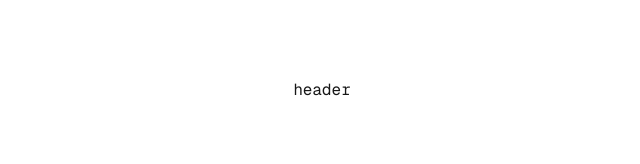
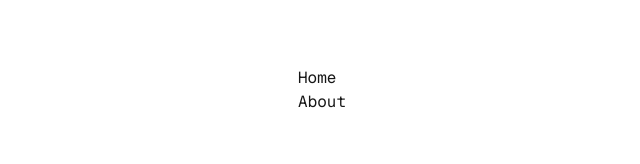
Before and after one commit to shadrack007/alx-project-0x02-setup, a Next.js app in the folder alx-project-0x02/: page / in a window 1280 px wide. Shown: the top 164 px of the page, without its empty margins (318-958 px from the left). Built offline with nearby package versions, Linux system fonts and the light colour scheme.

Commit message:
feat: implemented simple nav bar

```diff
--- a/alx-project-0x02/components/layout/Header.tsx
+++ b/alx-project-0x02/components/layout/Header.tsx
@@ -1,7 +1,18 @@
+import Link from "next/link";
+
 const Header: React.FC = () => {
   return (
     <header>
-      <p>header</p>
+      <nav>
+        <ul>
+          <li>
+            <Link href="/home">Home</Link>
+          </li>
+          <li>
+            <Link href="/about">About</Link>
+          </li>
+        </ul>
+      </nav>
     </header>
   );
 };
```
